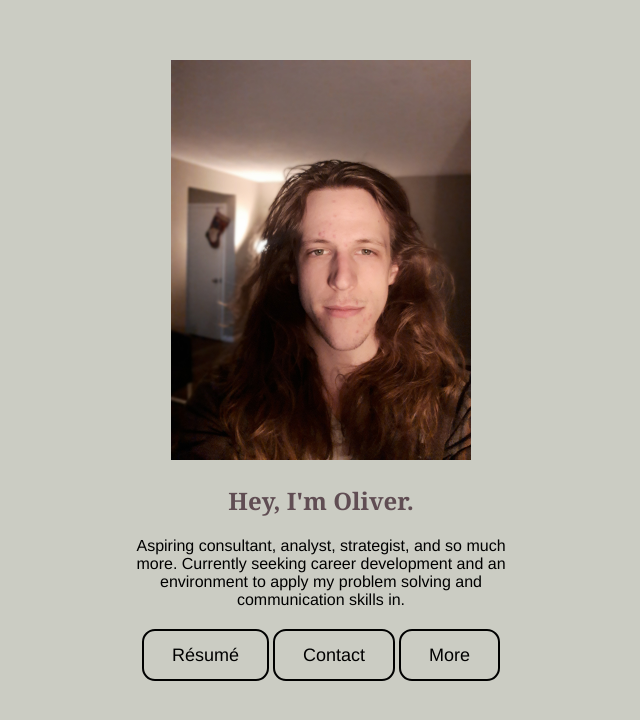
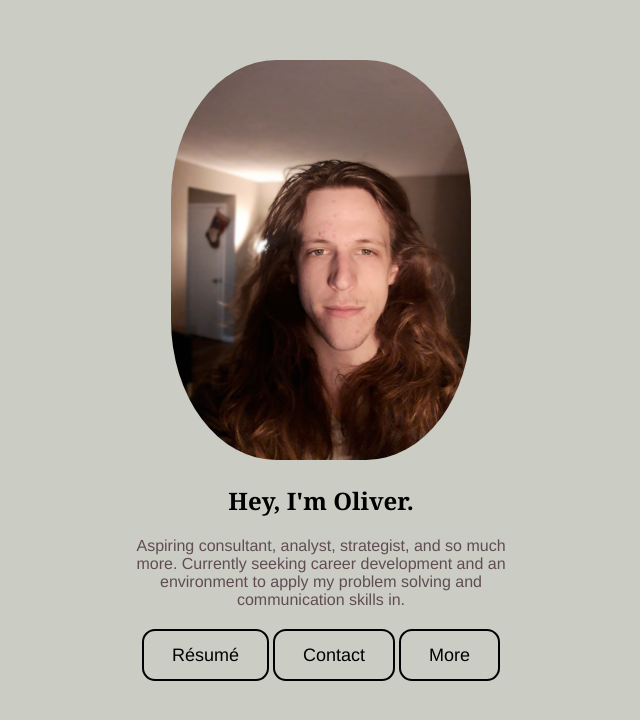
Before and after one commit to allofher/allofher.github.io, a Jekyll site: the page index.html, which Jekyll copies as it is, in a window 1280 px wide. Shown: the top 720 px of the page, without its empty margins (319-959 px from the left). Built offline with Jekyll 4.4.1, drawn with Linux system fonts in a browser that asks for light colours.

Commit message:
Update index.html

```diff
--- a/index.html
+++ b/index.html
@@ -7,17 +7,21 @@
 
 				h1 {
 					font-family: Georgia;
-					color: #604D53;
 					font-weight: bolder;
 				}
 
 				p {
+					color: #604D53;
 					font-family: Helvetica;
 				}
 
 				.gap-20 {
 					width:100%;
 					height:20px;
+				}
+
+				img {
+  					border-radius: 35%;
 				}
 			/* ================================================================================================= */
 			/* Buttons */
```
